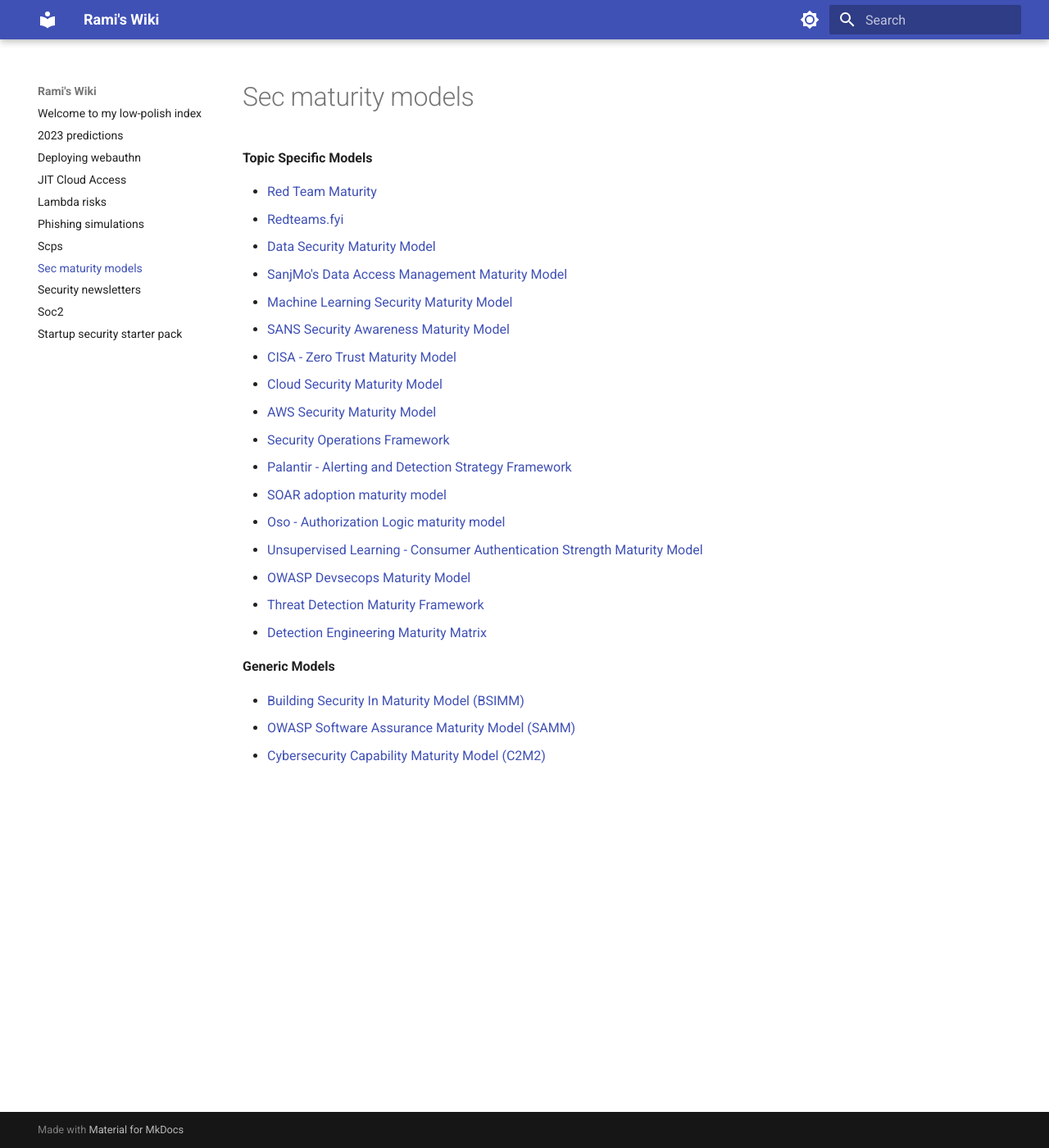
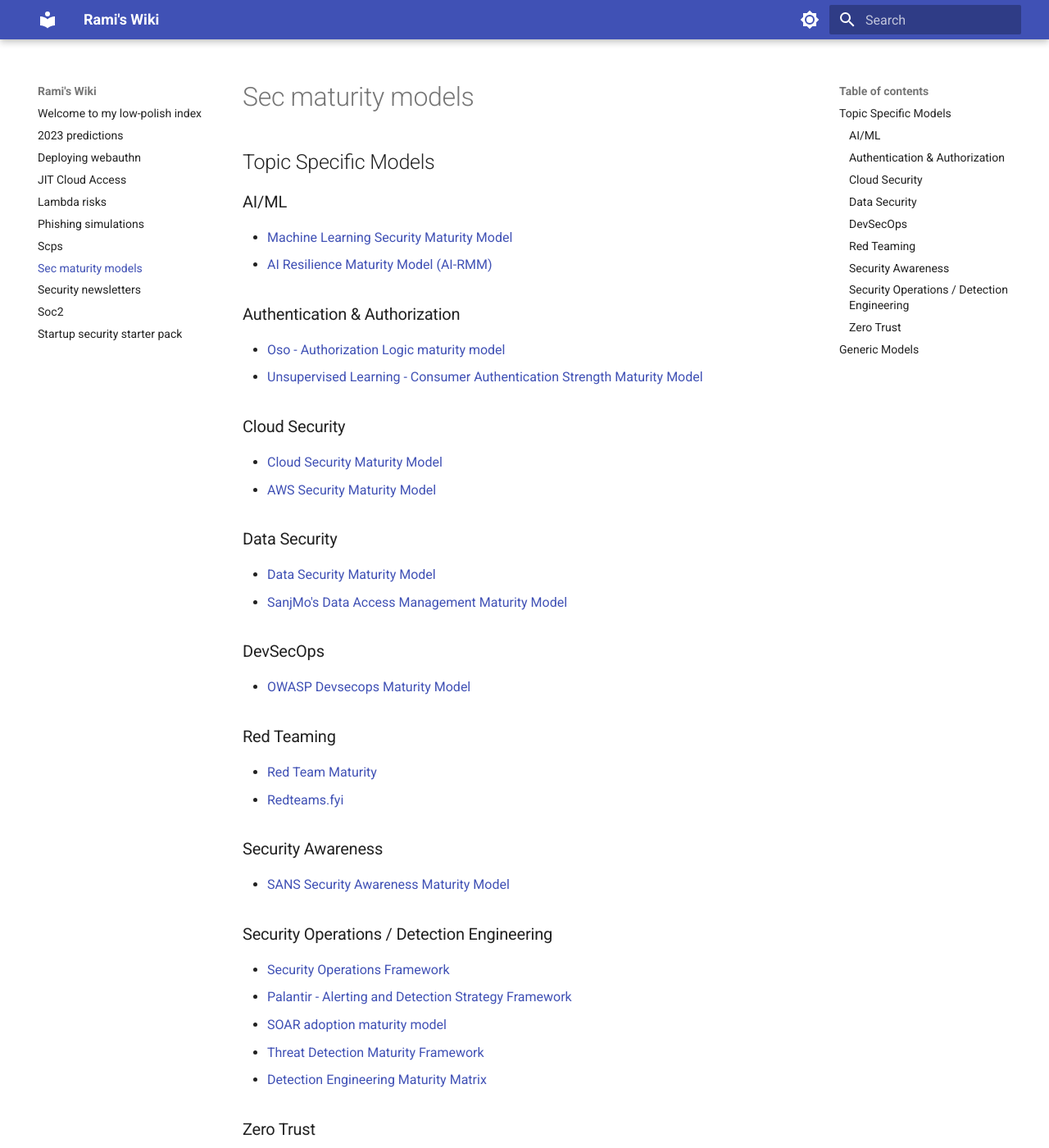
Before and after one commit to ramimac/wiki, an MkDocs documentation site: the page built from docs/sec-maturity-models.md, in a window 1280 px wide and 1400 px high. Shown: the whole window at 82% size. Built offline with MkDocs 1.6.1 and Material for MkDocs 9.7.7, drawn with Linux system fonts in a browser that asks for light colours; some of the changed text lies outside the part shown.

Commit message:
update soc2, phishing, maturity

```diff
--- a/docs/sec-maturity-models.md
+++ b/docs/sec-maturity-models.md
@@ -2,28 +2,45 @@
 description: an index of security maturity models
 ---
 
-**Topic Specific Models**
+## Topic Specific Models
 
+### AI/ML
+* [Machine Learning Security Maturity Model](https://arxiv.org/pdf/2306.16127.pdf)
+* [AI Resilience Maturity Model (AI-RMM)](https://github.com/riskframe/ai-rmm)
+
+### Authentication & Authorization
+* [Oso - Authorization Logic maturity model](https://www.osohq.com/post/rules-are-hard-logic-for-authorization)
+* [Unsupervised Learning - Consumer Authentication Strength Maturity Model](https://danielmiessler.com/p/casmm-consumer-authentication-security-maturity-model)
+
+### Cloud Security
+* [Cloud Security Maturity Model](https://www.iansresearch.com/resources/cloud-security-maturity-model)
+* [AWS Security Maturity Model](https://maturitymodel.security.aws.dev/en/model/)
+
+### Data Security
+* [Data Security Maturity Model](https://www.datasecurity.org/)
+* [SanjMo's Data Access Management Maturity Model](https://sanjmo.medium.com/best-practices-for-securing-sensitive-data-f52a1eda8593)
+
+### DevSecOps
+* [OWASP Devsecops Maturity Model](https://owasp.org/www-project-devsecops-maturity-model/)
+
+### Red Teaming
 * [Red Team Maturity](https://www.redteammaturity.com/)
 * [Redteams.fyi](https://www.redteams.fyi/)
-* [Data Security Maturity Model](https://www.datasecurity.org/)
-* [SanjMo's Data Access Management Maturity Model](https://sanjmo.medium.com/best-practices-for-securing-sensitive-data-f52a1eda8593)
-* [Machine Learning Security Maturity Model](https://arxiv.org/pdf/2306.16127.pdf)
+
+### Security Awareness
 * [SANS Security Awareness Maturity Model](https://www.sans.org/security-awareness-training/resources/maturity-model/)
-* [CISA - Zero Trust Maturity Model](https://www.cisa.gov/sites/default/files/2023-04/zero_trust_maturity_model_v2_508.pdf)
-* [Cloud Security Maturity Model](https://www.iansresearch.com/resources/cloud-security-maturity-model)
-* [AWS Security Maturity Model](https://maturitymodel.security.aws.dev/en/model/)
+
+### Security Operations / Detection Engineering
 * [Security Operations Framework](https://hockeyinjune.medium.com/security-operations-framework-2b63840a1128)
 * [Palantir - Alerting and Detection Strategy Framework](https://blog.palantir.com/alerting-and-detection-strategy-framework-52dc33722df2)
 * [SOAR adoption maturity model](https://chronicle.security/blog/posts/SOAR-adoption-maturity-model/)
-* [Oso - Authorization Logic maturity model](https://www.osohq.com/post/rules-are-hard-logic-for-authorization)
-* [Unsupervised Learning - Consumer Authentication Strength Maturity Model](https://danielmiessler.com/p/casmm-consumer-authentication-security-maturity-model)
-* [OWASP Devsecops Maturity Model](https://owasp.org/www-project-devsecops-maturity-model/)
 * [Threat Detection Maturity Framework](https://medium.com/snowflake/threat-detection-maturity-framework-23bbb74db2bc)
 * [Detection Engineering Maturity Matrix](https://detectionengineering.io/)
 
+### Zero Trust
+* [CISA - Zero Trust Maturity Model](https://www.cisa.gov/sites/default/files/2023-04/zero_trust_maturity_model_v2_508.pdf)
 
-**Generic Models**
+## Generic Models
 
 * [Building Security In Maturity Model (BSIMM)](https://www.synopsys.com/software-integrity/software-security-services/bsimm-maturity-model.html)
 * [OWASP Software Assurance Maturity Model (SAMM)](https://owasp.org/www-project-samm/)
```
Also changed, not shown: docs/phishing-simulations.md (+1 -0 lines), docs/soc2.md (+1 -1 lines).
